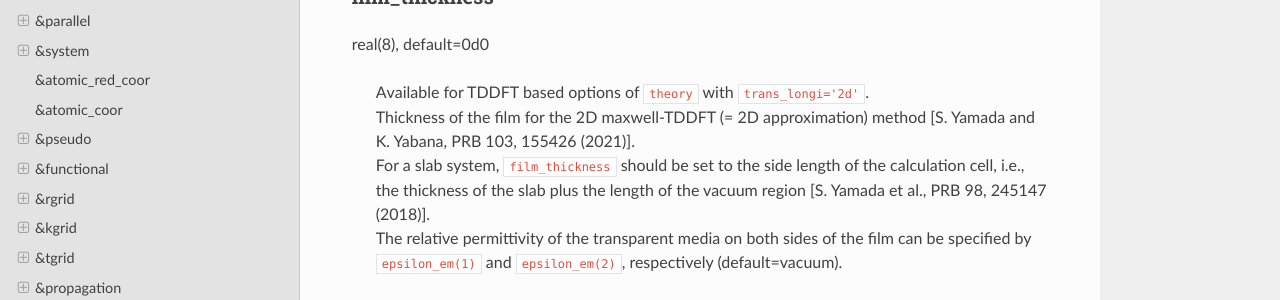
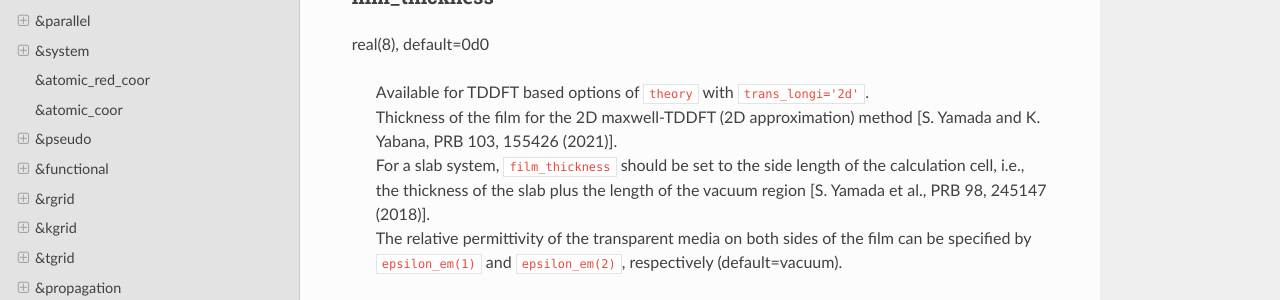
Before and after one commit to SALMON-TDDFT/SALMON-DOCS, a Sphinx documentation site: the page built from source/input_keyword_list.rst, in a window 1280 px wide and 900 px high, scrolled down 37712 px. Shown: the part 150-450 px from the top of the window. Built offline with Sphinx 7.4.7 and the Read the Docs theme 2.0.0, drawn with Linux system fonts in a browser that asks for light colours; formulas are drawn with MathJax 3; some of the changed text lies outside the part shown.

```diff
--- a/source/input_keyword_list.rst
+++ b/source/input_keyword_list.rst
@@ -1183,7 +1183,7 @@ character, default='tr'
    | Options:
    |   ``'tr'`` / Transverse
    |   ``'lo'`` / longitudinal
-   |   ``'2d'`` / 2D maxwell-TDDFT (= 2D approximation) method (for more details, see ``film_thickness`` of &maxwell)
+   |   ``'2d'`` / 2D maxwell-TDDFT (2D approximation) method (for more details, see ``film_thickness`` of &maxwell)
 
 .. _ae_shape1:
 
@@ -1923,7 +1923,7 @@ film_thickness
 real(8), default=0d0
 
    | Available for TDDFT based options of ``theory`` with ``trans_longi='2d'``.
-   | Thickness of the film for the 2D maxwell-TDDFT (= 2D approximation) method [S. Yamada and K. Yabana, PRB 103, 155426 (2021)].
+   | Thickness of the film for the 2D maxwell-TDDFT (2D approximation) method [S. Yamada and K. Yabana, PRB 103, 155426 (2021)].
    | For a slab system, ``film_thickness`` should be set to the side length of the calculation cell, i.e., the thickness of the slab plus the length of the vacuum region [S. Yamada et al., PRB 98, 245147 (2018)].
    | The relative permittivity of the transparent media on both sides of the film can be specified by ``epsilon_em(1)`` and ``epsilon_em(2)``, respectively (default=vacuum).
 
```
